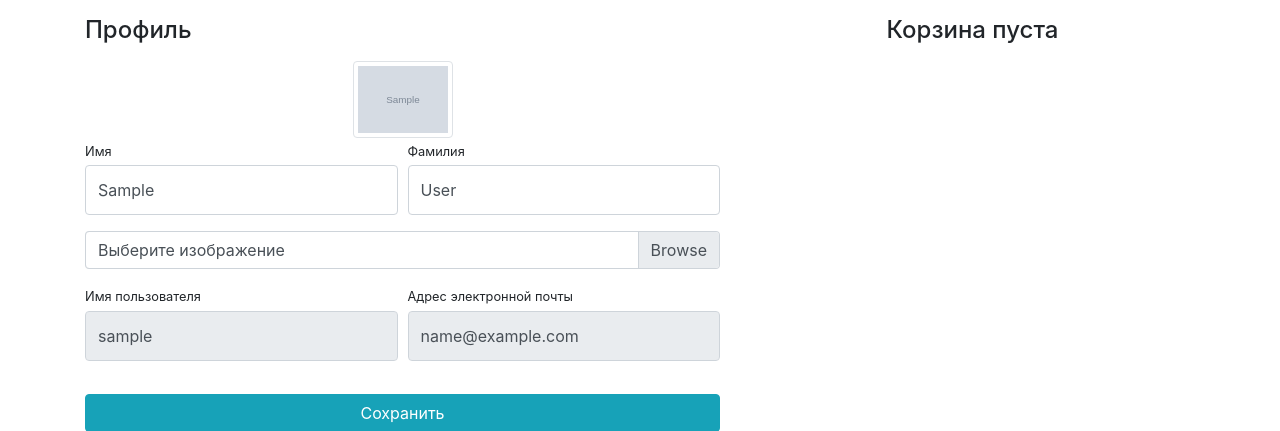
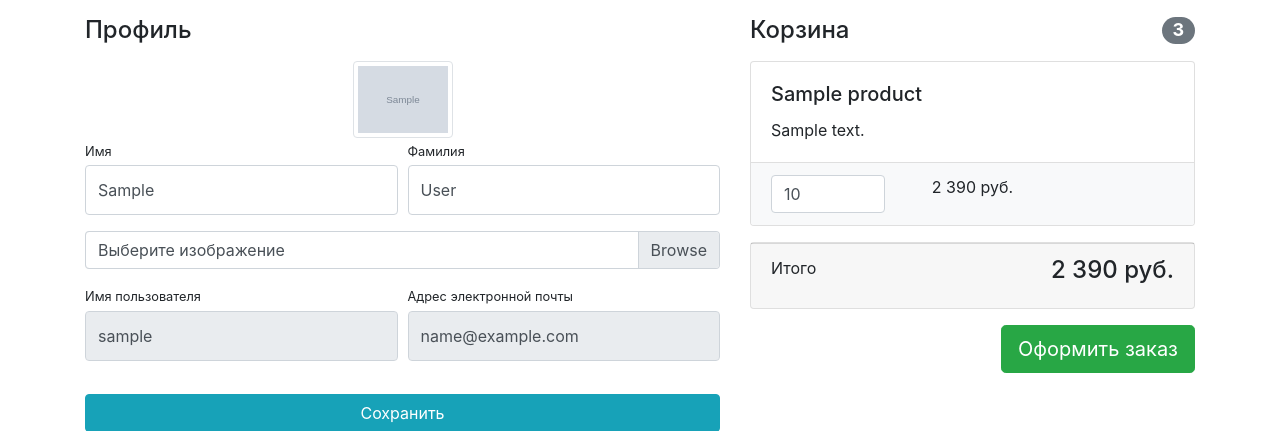
Before and after one commit to pavelchamgl/Store, a Django app: page /users/profile/ in a window 1280 px wide. Shown: the part 56-487 px from the top of the page. Run offline with Django 3.2, Linux system fonts and the light colour scheme; a user stored in the database is signed in; tables that the repository leaves empty hold one stand-in row (values such as "Sample post"); grey boxes marked "Sample" are stand-in pictures; some libraries are stand-ins or nearby versions.

Commit message:
Add view and templates basket_add

```diff
--- a/products/templates/products/baskets.html
+++ b/products/templates/products/baskets.html
@@ -1,18 +1,19 @@
-{% if basket %}
+{% if baskets %}
     <h4 class="mt-3 mb-3 d-flex justify-content-between align-items-center mb-3">
         Корзина <span class="badge badge-secondary badge-pill">3</span>
     </h4>
+    {% for basket in baskets %}
         <div class="card mb-3">
             <div class="card-body">
-            <h5 class="card-title">Product name</h5>
-            <p class="card-text">Product description</p>
+                <h5 class="card-title">{{ basket.product.name }}</h5>
+                <p class="card-text">{{ basket.product.description }}</p>
             </div>
             <ul class="list-group list-group-flush">
                 <li class="list-group-item bg-light">
                     <div class="row text-center">
                         <div class="col-lg-4">
                             <input name="basketID" type="number" class="form-control"
-                               value="1" min="0">
+                               value="{{ basket.quantity }}" min="0">
                         </div>
                         <div class="col-lg-4">2 390 руб.</div>
                         <div class="col-lg-4">
@@ -24,6 +25,7 @@
                 </li>
             </ul>
         </div>
+    {% endfor %}
     <div class="card mb-3">
         <div class="card-footer">
             <p class="float-left">Итого</p>
--- a/products/templates/products/products.html
+++ b/products/templates/products/products.html
@@ -70,7 +70,10 @@
                                 <p class="card-text">{{ product.description }}</p>
                             </div>
                             <div class="card-footer text-center">
-                                <button type="button" class="btn btn-outline-success">Отправить в корзину</button>
+                                <a class="btn btn-outline-success"
+                                   href="{% url 'products:basket_add' product.id %}">
+                                    Отправить в корзину
+                                </a>
                             </div>
                         </div>
                     </div>
--- a/products/urls.py
+++ b/products/urls.py
@@ -1,9 +1,11 @@
 from django.urls import path
 
-from products.views import products
+from products.views import products, basket_add
 
 app_name = 'products'
 
 urlpatterns = [
     path('', products, name='index'),
+    path('baskets/add/<int:product_id>/', basket_add, name='basket_add'),
+
 ]
```
Also changed, not shown: products/views.py (+17 -2 lines). Lines whose indentation alone changed are shown as unchanged.
